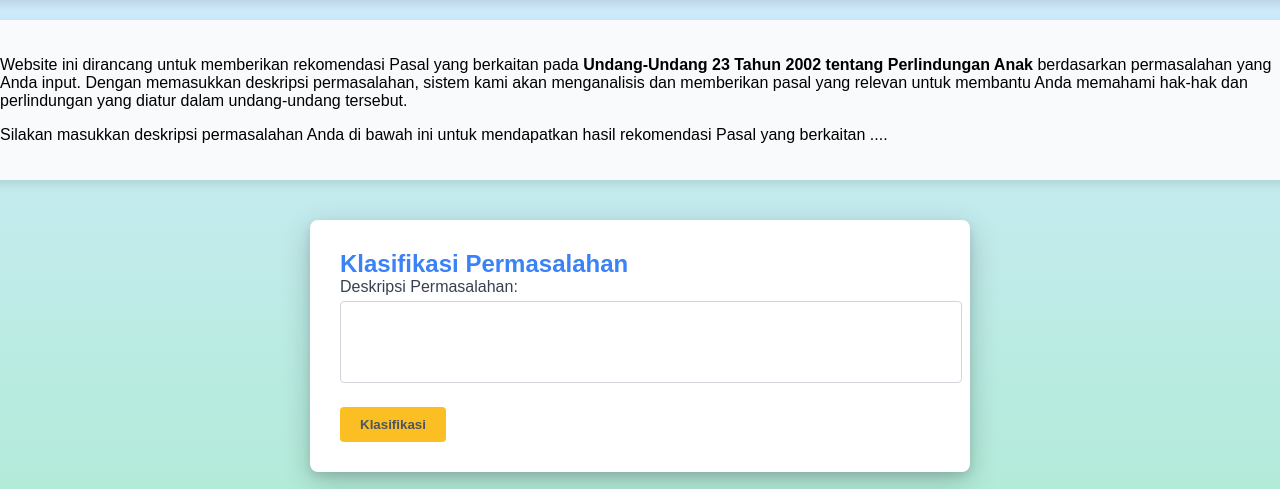
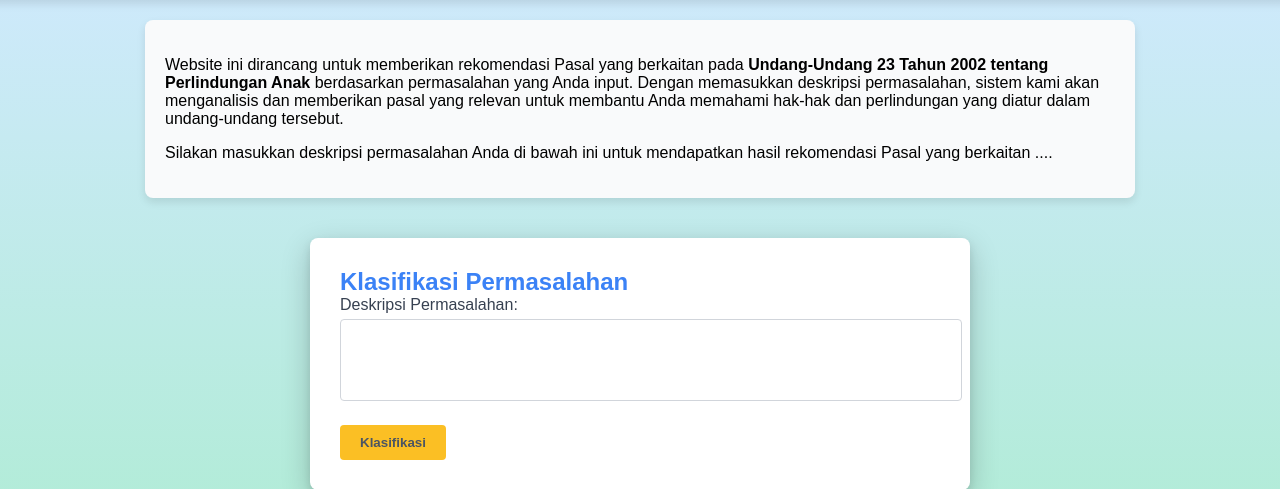
Before and after one commit to Daniswara369/web_klasifikasi_UU, a Flask app: page / in a window 1280 px wide. Shown: the part 68-557 px from the top of the page. Run offline with Flask 3, Linux system fonts and the light colour scheme; parts of the project's set-up code (start-up, migrations or seed data) failed here and were passed over.

Commit message:
Update index.html

```diff
--- a/templates/index.html
+++ b/templates/index.html
@@ -55,7 +55,7 @@
             margin-top: 20px;
             margin-bottom: 20px; /* Space between description and input box */
             width: 100%; /* Full width for the description box */
-            max-width: 1300px; /* Match max width of the other boxes */
+            max-width: 950px; /* Match max width of the other boxes */
         }
         .input-group {
             margin-bottom: 20px;
```
